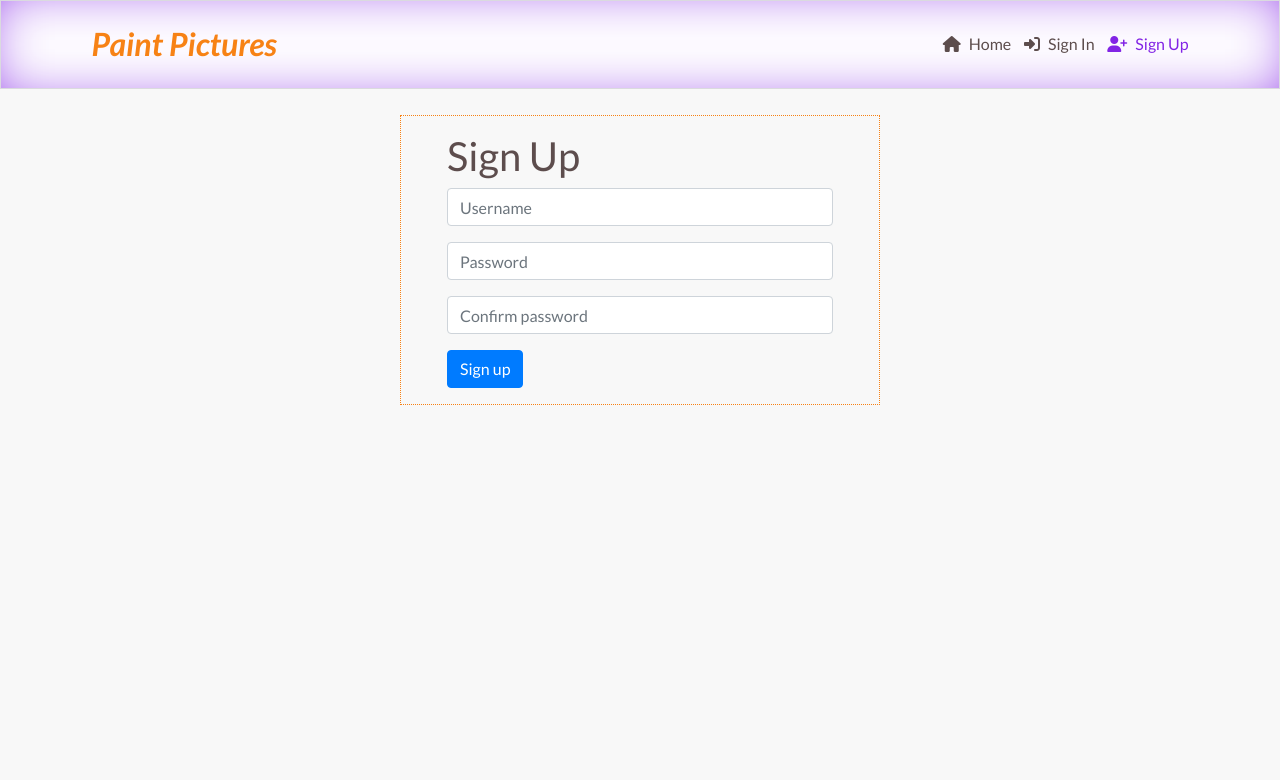
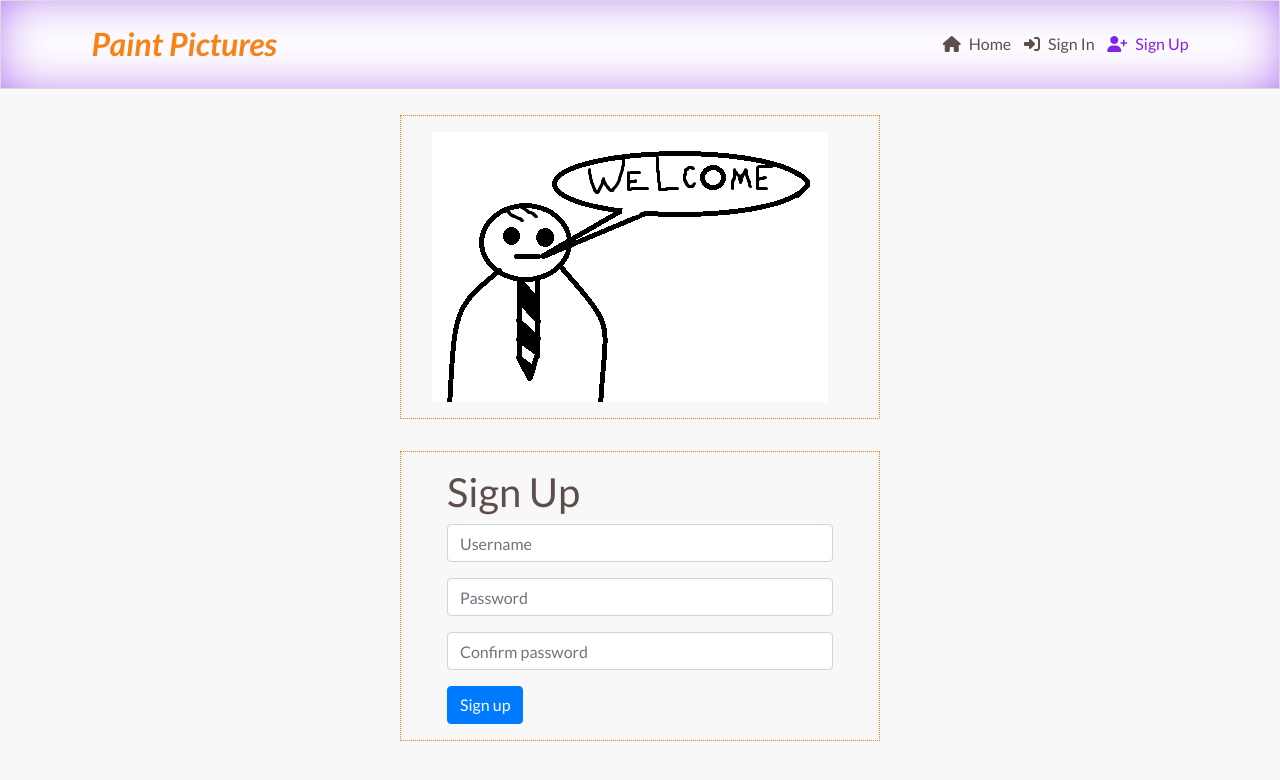
Before and after one commit to Belan-Mihail/paint_picture, a React (Create React App) app: page /signup in a window 1280 px wide. Shown: the top 780 px of the page. Built offline with nearby package versions, Linux system fonts and the light colour scheme.

Commit message:
add additional row for image in SignUpForm and styles

```diff
--- a/src/pages/auth/SignUpForm.js
+++ b/src/pages/auth/SignUpForm.js
@@ -4,10 +4,22 @@ import { Col } from "react-bootstrap";
 import { Container } from "react-bootstrap";
 import { Form } from "react-bootstrap";
 import { Button } from "react-bootstrap";
+import { Image } from "react-bootstrap";
 import styles from "../../styles/SignInUpForm.module.css";
+import SignUpPicture from '../../assets/signuppicture.png'
 
 const SignUpForm = () => {
   return (
+    <>
+    <Row className={styles.FormRow}>
+      <Col>
+      <Image
+      className={styles.SignUpInPicture}
+      src={SignUpPicture}
+      alt="sign up picture"
+      />
+      </Col>
+    </Row>
     <Row className={styles.FormRow}>
       <Col>
         <Container>
@@ -48,6 +60,7 @@ const SignUpForm = () => {
         </Container>
       </Col>
     </Row>
+    </>
   );
 };
 
--- a/src/styles/SignInUpForm.module.css
+++ b/src/styles/SignInUpForm.module.css
@@ -22,3 +22,8 @@
     border: 1px dotted #f78215bd;
     }
   }
+
+  .SignUpInPicture {
+    object-fit: contain;
+    max-width: 100%;
+  }
```
Also changed, not shown: src/assets/signinpicture.png (added), src/assets/signuppicture.png (added).
